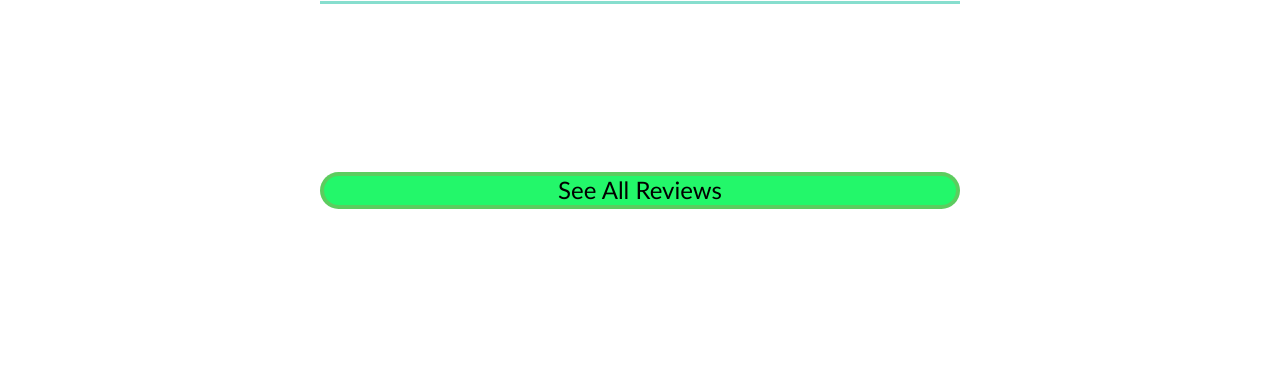
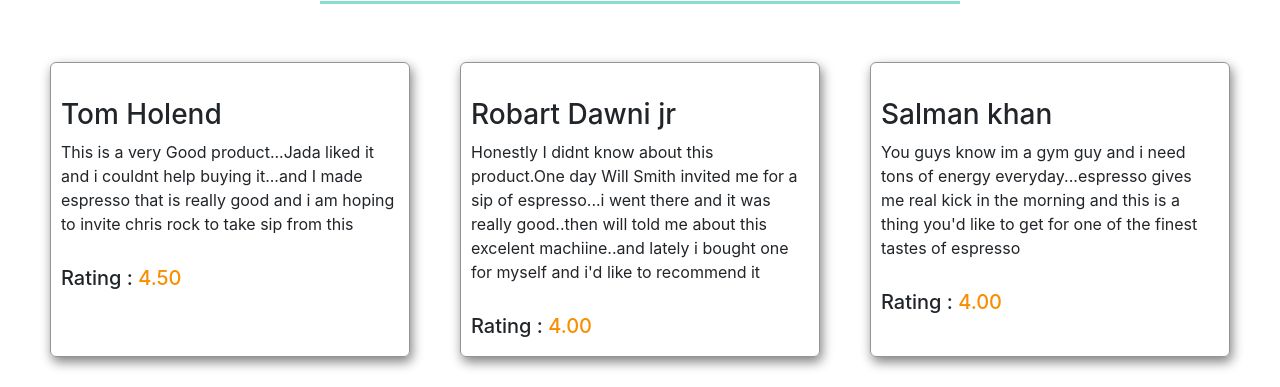
Before and after one commit to Ananthadeb1/Product-analysis-and-review, a React (Create React App) app: page / in a window 1280 px wide. Shown: the part 565-952 px from the top of the page. Before the commit the page ends 800 px from the top, so only its background shows below. Built offline with nearby package versions, Linux system fonts and the light colour scheme.

Commit message:
everything done

```diff
--- a/src/Single-review/Review.js
+++ b/src/Single-review/Review.js
@@ -1,14 +1,12 @@
 import React from 'react';
-import './Review.css';
+import './review.css';
 
 const SingleReview = (props) => {
-    const { name, body, image, rating } = props.review
     return (
         <div className='single-review'>
-            <img src={image} className='w-100 rounded' alt="" />
-            <h3>{name}</h3>
-            <p>{body}</p>
-            <h5>Rating : <span>{rating}</span></h5>
+            <h3>{props?.review?.name}</h3>
+            <p>{props?.review?.body}</p>
+            <h5>Rating : <span>{props?.review?.rating}</span></h5>
         </div>
     );
 };
--- a/src/components/Home/Home.js
+++ b/src/components/Home/Home.js
@@ -1,7 +1,11 @@
 import './home.css'
 import '../Review/reviews.css'
+import { Link } from 'react-router-dom';
+import SingleReview from '../../Single-review/Review';
+import useReviews from '../hooks/useReviews';
 
 const Home = () => {
+    const [reviews, setReviews] = useReviews();
     return (
         <div>
             <div className='grid row container-fluid'>
@@ -26,11 +30,12 @@ const Home = () => {
                 <h2 className='Customer-review-heading mx-auto'>Customer reviews(3)</h2>
                 <div className='review-container'>
 
-                    {/* <SingleReview review={reviews[0]}></SingleReview>
+                    <SingleReview review={reviews[0]}></SingleReview>
                     <SingleReview review={reviews[1]}></SingleReview>
-                    <SingleReview review={reviews[2]}></SingleReview> */}
+                    <SingleReview review={reviews[2]}></SingleReview>
 
                 </div>
+                <Link to={'/review'}></Link>
                 <h4 className='mx-auto review-button'>See All Reviews</h4>
             </div>
         </div>
--- a/src/components/chart/Chart.js
+++ b/src/components/chart/Chart.js
@@ -43,7 +43,7 @@ const Chart = () => {
     ];
     return (
         <div>
-            <div className='grid row p-5 container-fluid'>
+            <div className='grid p-5 row container-fluid'>
                 <div className='col-lg-6 col-md-12 p-5'>
                     <AreaChart width={730} height={250} data={data}
                         margin={{ top: 10, right: 100, left: 0, bottom: 0 }}>
```
